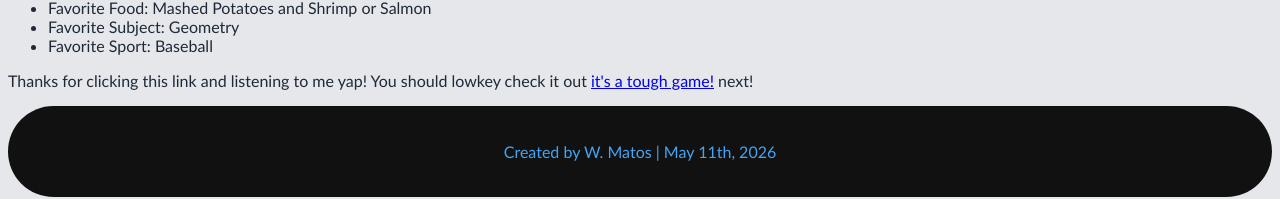
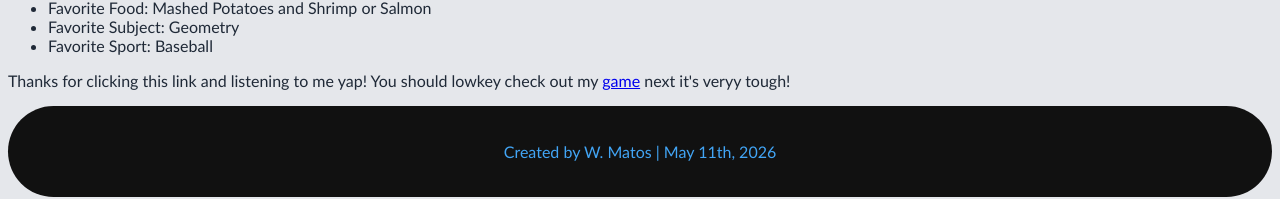
Before and after one commit to WilcaledM22/WilcaledM22.github.io, a plain HTML site: page about.html in a window 1280 px wide. Shown: the part 520-719 px from the top of the page. Drawn offline with Linux system fonts and the light colour scheme.

Commit message:
Create nw.dll

```diff
--- a/about.html
+++ b/about.html
@@ -49,8 +49,8 @@
         </div>
 
 
-        <p>Thanks for clicking this link and listening to me yap! You should lowkey check it out <a
-                href="game.html">it's a tough game!</a> next!</p>
+        <p>Thanks for clicking this link and listening to me yap! You should lowkey check out my <a
+                href="game.html">game</a> next it's veryy tough!</p>
     </div>
 
 
```
